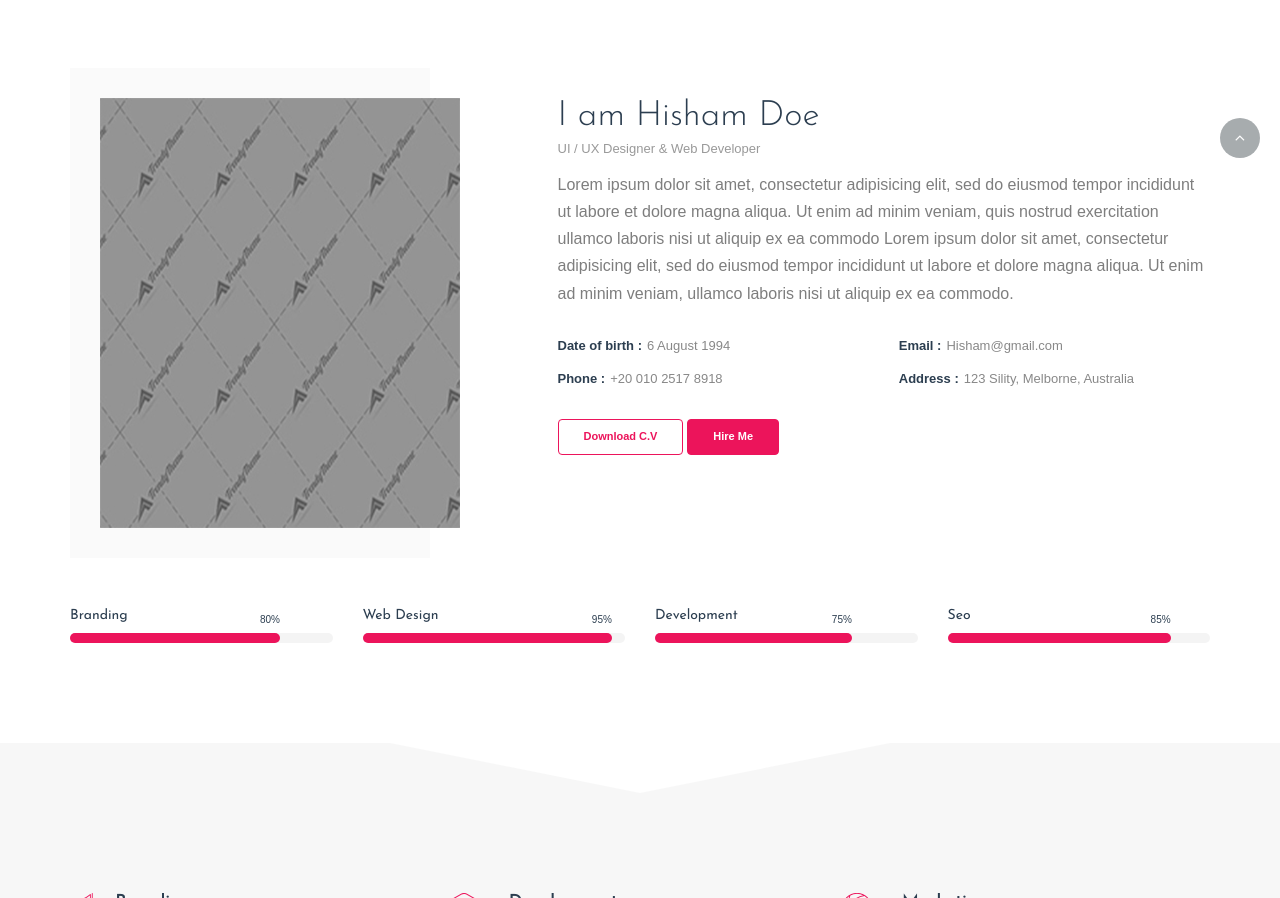
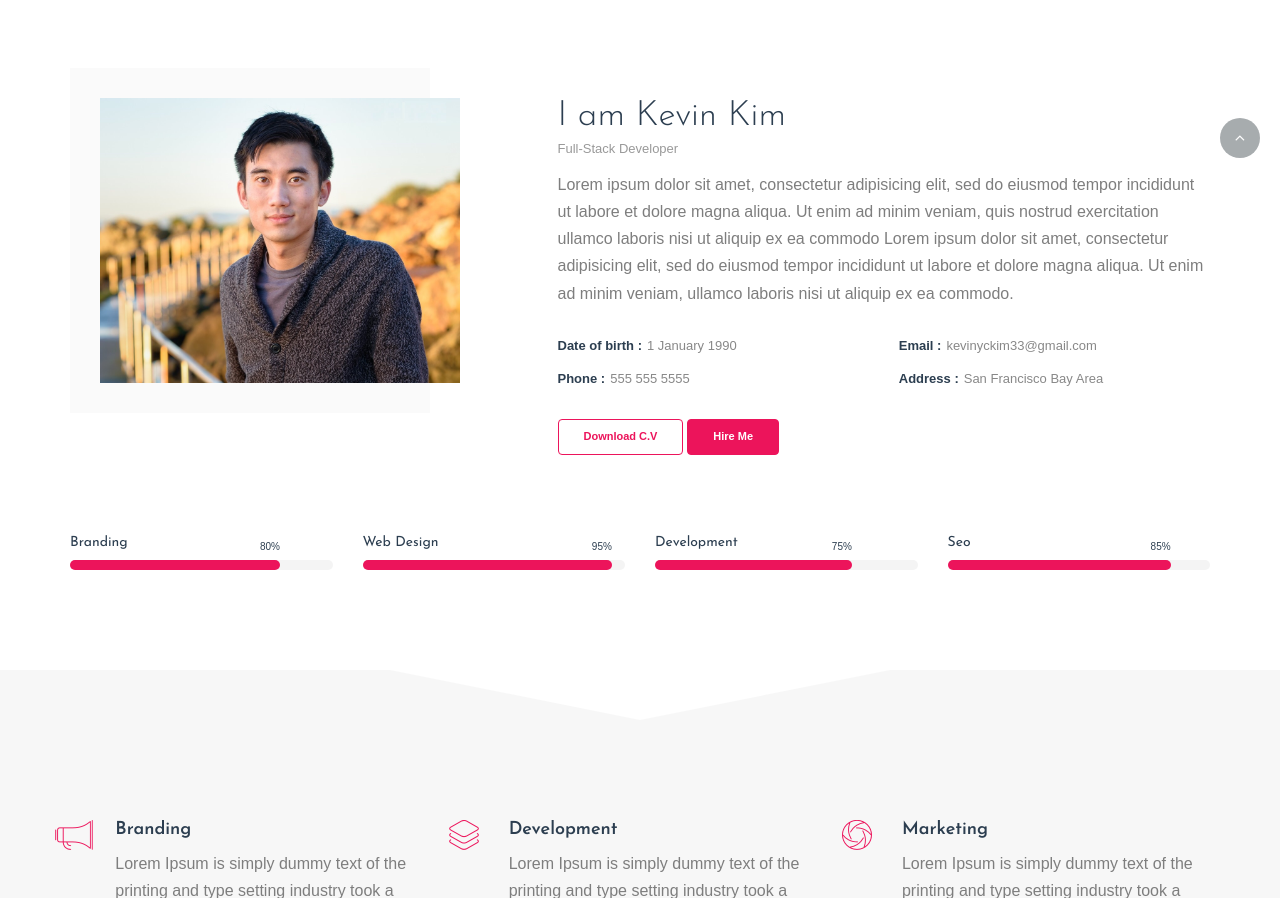
Before and after one commit to kevinYCKim33/kk_portfolio, a plain HTML site: page hisham/index.html in a window 1280 px wide. Shown: the part 842-1740 px from the top of the page. Drawn offline with Linux system fonts and the light colour scheme; a web font is replaced by a local one.

Commit message:
portrait avatar added

```diff
--- a/hisham/index.html
+++ b/hisham/index.html
@@ -6,7 +6,7 @@
         <meta charset="utf-8">
         <meta http-equiv="X-UA-Compatible" content="IE=edge">
         <meta name="viewport" content="width=device-width, initial-scale=1">
-        <title>Hisham</title>
+        <title>Kevin</title>
        	<meta name="description" content="Hisham is a responsive creative template">
 		<meta name="keywords" content="portfolio, personal, corporate, business, parallax, creative, agency">
 
@@ -113,25 +113,25 @@
 				<div class="row">
 					<div class="col-md-4">
 						<div class="hero-img">
-							<img src="img/hero.jpg" alt="">
+							<img src="img/kk_hero.jpg" alt="">
 						</div>
 					</div>
 					<div class="col-md-offset-1 col-md-7">
 						<div class="content">
-							<h3>I am Hisham Doe</h3>
-							<h6>UI / UX Designer & Web Developer</h6>
+							<h3>I am Kevin Kim</h3>
+							<h6>Full-Stack Developer</h6>
 							<p>Lorem ipsum dolor sit amet, consectetur adipisicing elit, sed do eiusmod tempor incididunt ut labore et dolore magna aliqua. Ut enim ad minim veniam, quis nostrud exercitation ullamco laboris nisi ut aliquip ex ea commodo Lorem ipsum dolor sit amet, consectetur adipisicing elit, sed do eiusmod tempor incididunt ut labore et dolore magna aliqua. Ut enim ad minim veniam, ullamco laboris nisi ut aliquip ex ea commodo.</p>
 							<div class="row">
 								<div class="col-sm-6">
 									<ul>
-										<li><span>Date of birth : </span>6 August 1994</li>
-										<li><span>Phone : </span>+20 010 2517 8918</li>
+										<li><span>Date of birth : </span>1 January 1990</li>
+										<li><span>Phone : </span>555 555 5555</li>
 									</ul>
 								</div>
 								<div class="col-sm-6">
 									<ul>
-										<li><span>Email : </span>Hisham@gmail.com</li>
-										<li><span>Address : </span>123 Sility, Melborne, Australia</li>
+										<li><span>Email : </span>kevinyckim33@gmail.com</li>
+										<li><span>Address : </span>San Francisco Bay Area</li>
 									</ul>
 								</div>
 								<div class="clear-fix"></div>
```
Also changed, not shown: hisham/img/kk_hero.JPG (added).
